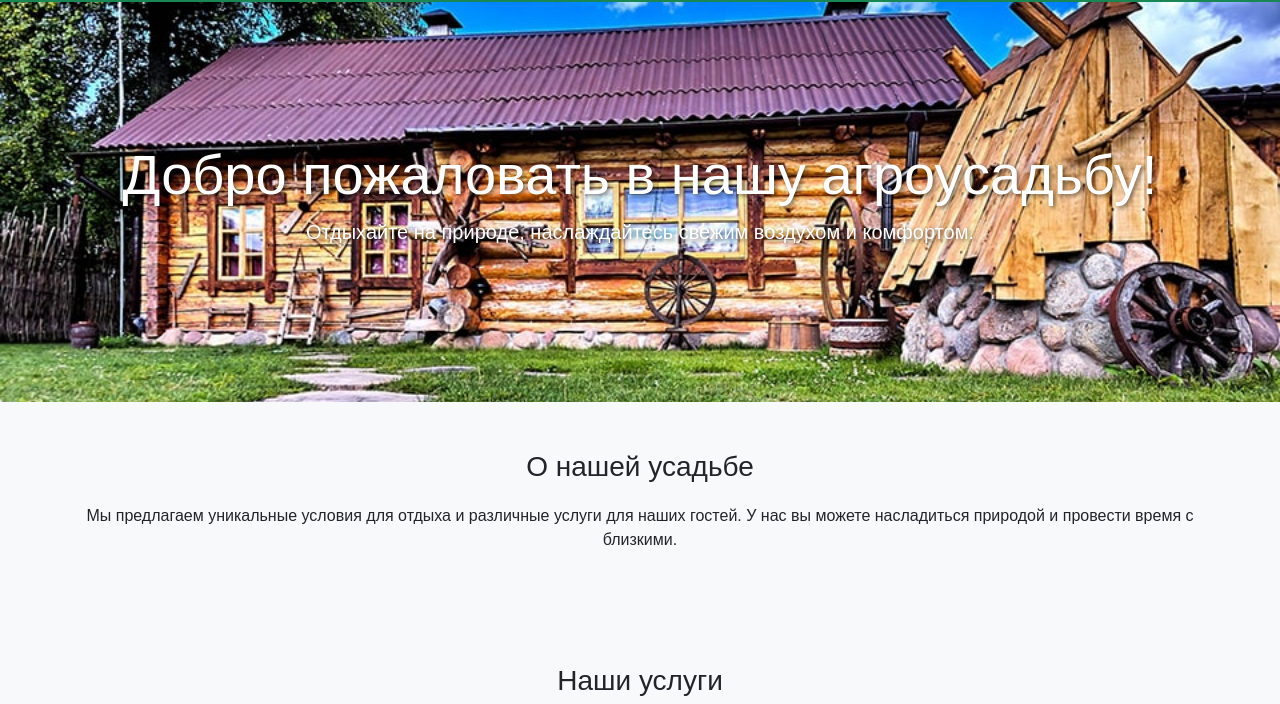
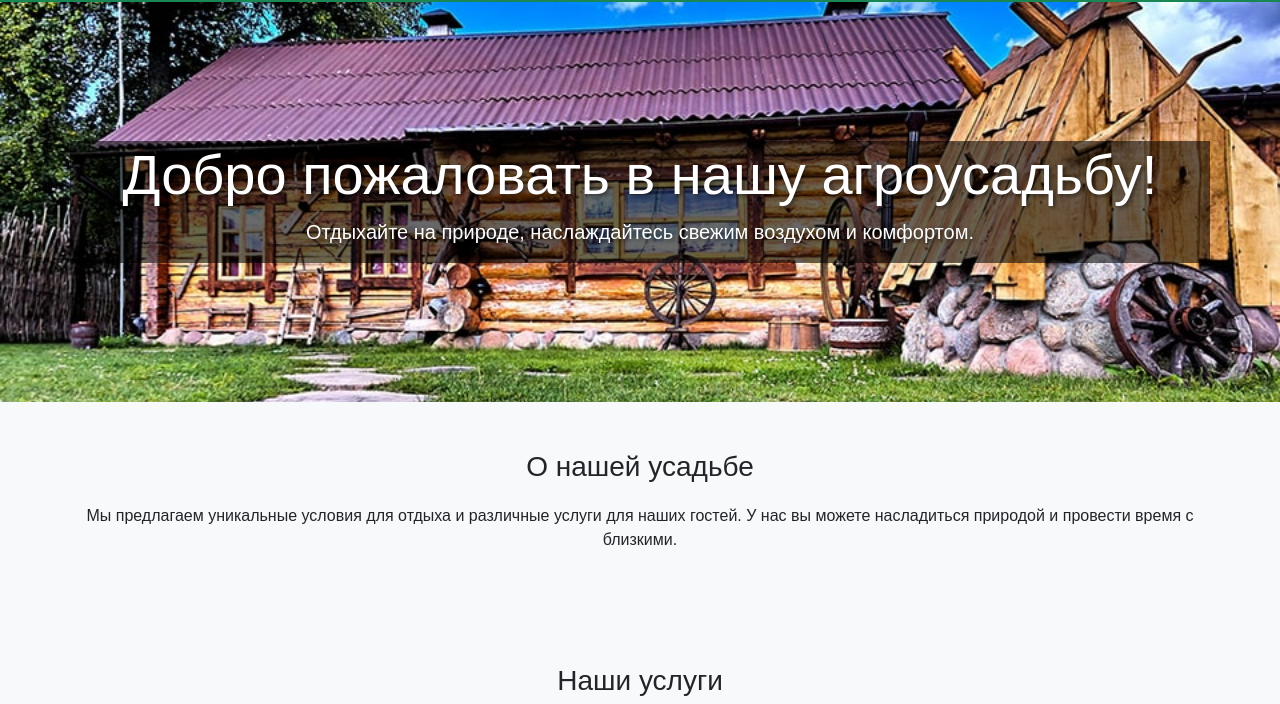
Before and after one commit to olegzig/RPI, a plain HTML site: page index.html in a window 1280 px wide. Shown: the part 96-800 px from the top of the page. Drawn offline with nearby package versions, Linux system fonts and the light colour scheme.

Commit message:
Затемнение

```diff
--- a/style.css
+++ b/style.css
@@ -24,6 +24,10 @@ h3 {
     align-items: center;
     justify-content: center;
     text-shadow: 2px 2px 4px rgba(0, 0, 0, 0.5);
+}
+
+.banner .container{
+    background-color: #00000094;
 }
 
 .description,
```
